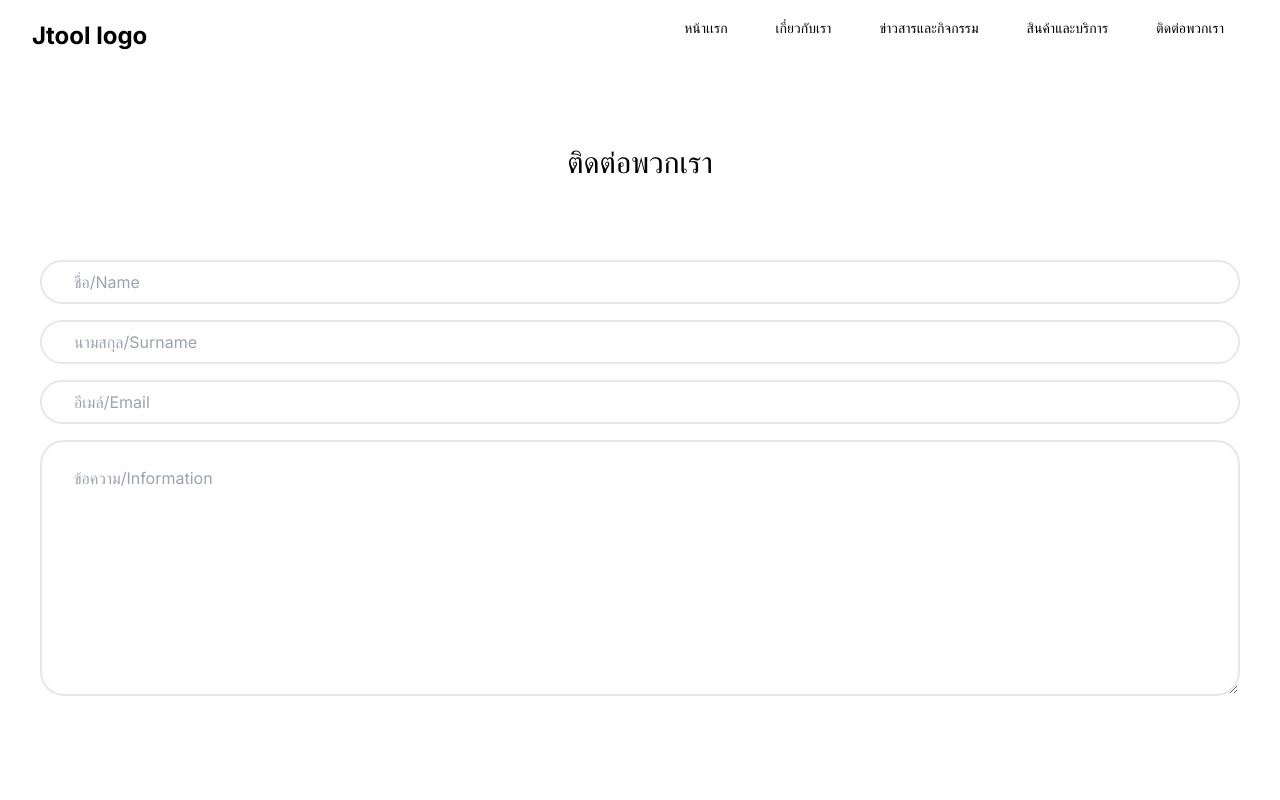
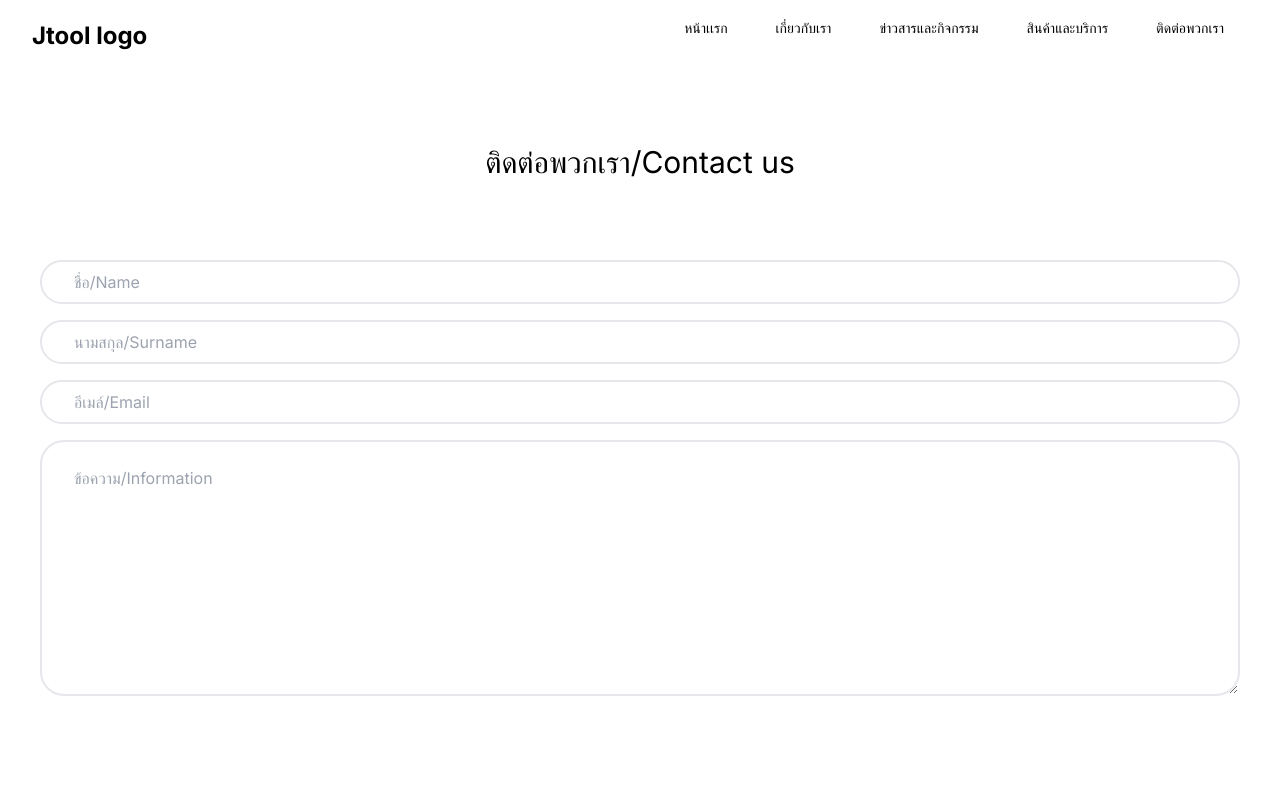
Before and after one commit to Krungtepian/Jtools, a Next.js app: page /contact-us in a window 1280 px wide. Shown: the top 800 px of the page. Built offline with nearby package versions, Linux system fonts and the light colour scheme.

Commit message:
forgot to at Contact us header

```diff
--- a/app/(user)/contact-us/Components/Form.tsx
+++ b/app/(user)/contact-us/Components/Form.tsx
@@ -5,7 +5,7 @@ type Props = {}
 export default function Form({}: Props) {
   return (
     <div className="min-h-screen flex flex-col justify-center text-center pt-10">
-        <h2 className="text-bold text-3xl">ติดต่อพวกเรา</h2>
+        <h2 className="text-bold text-3xl">ติดต่อพวกเรา/Contact us</h2>
         <form className="flex flex-col gap-4 mt-16 px-10 lg:mt-20 min-w-full lg:min-w-[500px] ">
           <input
           id="name"
```
